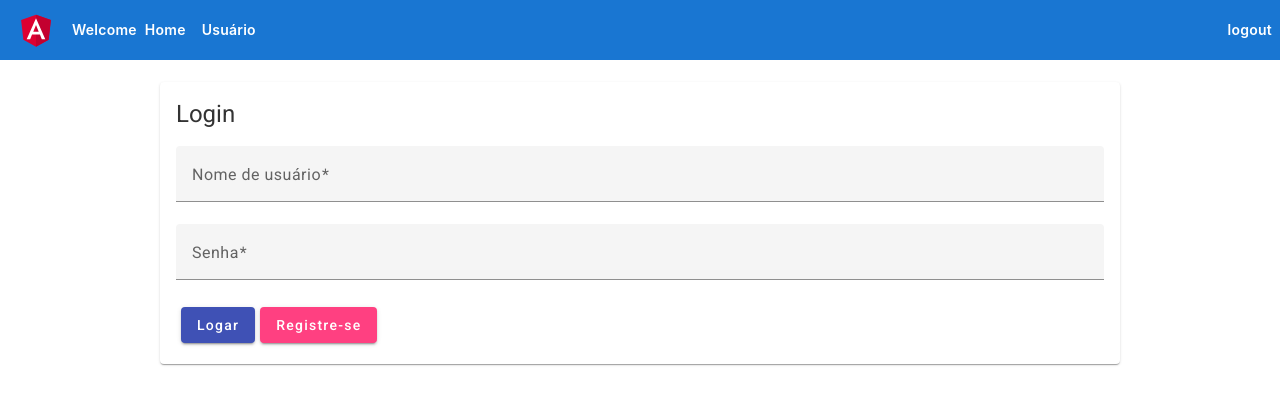
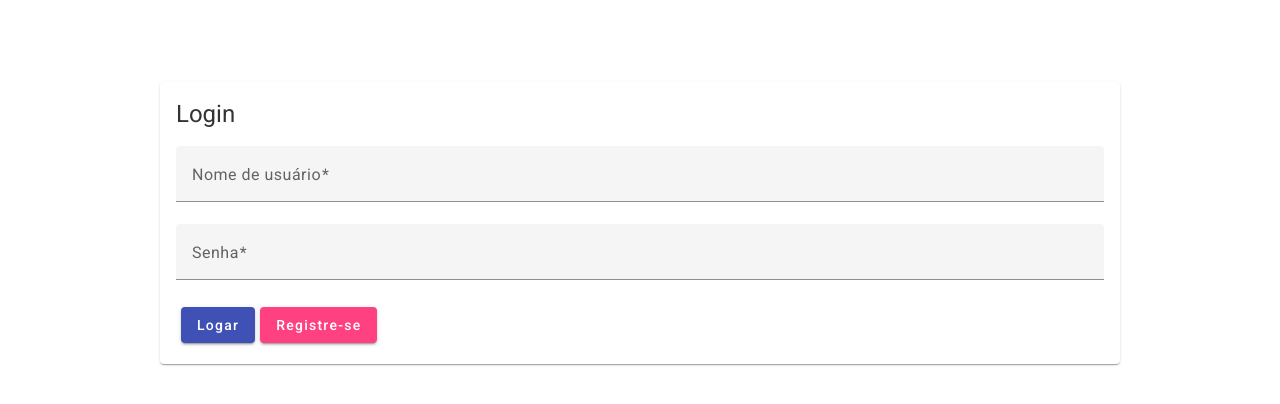
Before and after one commit to KaioYuri/login-register, an Angular app: page /login in a window 1280 px wide. Shown: the top 404 px of the page. Built offline with nearby package versions, Linux system fonts and the light colour scheme.

Commit message:
feat: navbar only for users

```diff
--- a/src/app/app.component.html
+++ b/src/app/app.component.html
@@ -303,7 +303,7 @@
   </style>
 
   <!-- Toolbar -->
-  <div class="toolbar" role="banner">
+  <div class="toolbar" *ngIf="ismenurequired" role="banner">
     <img
       width="40"
       alt="Angular Logo"
@@ -313,7 +313,7 @@
     <a class="navbar" routerLink="">Home</a>
     <a class="navbar" routerLink="/user">Usuário</a>
       <div class="spacer"></div>
-      <a class="navbar" routerLink="/login">logout</a>
+      <a class="navbar" routerLink="/login">Logout</a>
 
   </div>
 
--- a/src/app/app.component.ts
+++ b/src/app/app.component.ts
@@ -1,10 +1,23 @@
-import { Component } from '@angular/core';
+import { Component, DoCheck } from '@angular/core';
+import { Router } from '@angular/router';
 
 @Component({
   selector: 'app-root',
   templateUrl: './app.component.html',
   styleUrls: ['./app.component.css']
 })
-export class AppComponent {
+export class AppComponent implements DoCheck{
   title = 'login-register';
+  ismenurequired=false;
+  constructor(private router:Router){
+
+  }
+  ngDoCheck(): void {
+    let currenturl=this.router.url;
+    if(currenturl=='/login'|| currenturl=='/register'){
+      this.ismenurequired=false;
+    }else{
+      this.ismenurequired=true;
+    }
+  }
 }
--- a/src/app/guard/auth.guard.ts
+++ b/src/app/guard/auth.guard.ts
@@ -8,15 +8,19 @@ import {
 import { AuthService } from '../service/auth.service';
 import { Observable } from 'rxjs';
 import { ToastrService } from 'ngx-toastr';
+
 @Injectable({
   providedIn: 'root',
 })
+
 export class AuthGuard {
+
   constructor(
     private authService: AuthService,
     private router: Router,
     private toastr: ToastrService
   ) {}
+
   canActivate(
     next: ActivatedRouteSnapshot,
     state: RouterStateSnapshot
```
